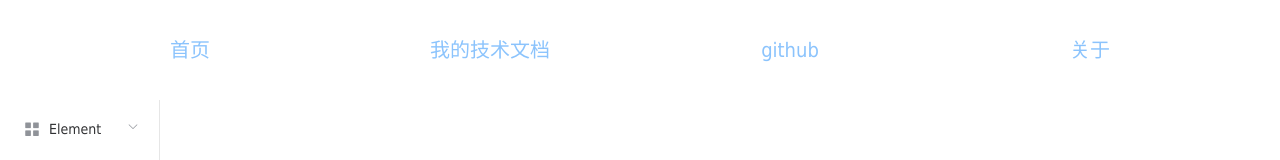
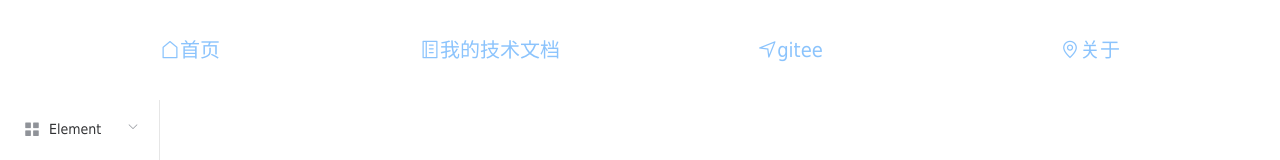
Before and after one commit to raopan2021/Blog, a Vue app: page /#/docs in a window 1280 px wide. Shown: the top 160 px of the page. Built offline with nearby package versions, Linux system fonts and the light colour scheme.

Commit message:
头部添加图标

```diff
--- a/src/components/Header.vue
+++ b/src/components/Header.vue
@@ -3,6 +3,7 @@
     <div class="headRouter">
       <div :class="activeindex == item.id ? 'activeComponent grid-content' : 'grid-content'" v-for="item in routeList"
         :key="item.id" @click="click(item.route, item.id)">
+        <i :class="item.icon"></i>
         <span v-if="item.route">{{ item.name }}</span>
         <span v-else>{{ item.name }}</span>
       </div>
@@ -18,10 +19,10 @@ export default {
       activeindex: null,
       activeComponent: "",
       routeList: [
-        { name: '首页',route: '/home',id: 0 },
-        { name: '我的技术文档',route: '/docs',id: 1 },
-        { name: 'github',id: 2 },
-        { name: '关于',route: '/about',id: 3 },
+        { name: '首页',route: '/home',id: 0,icon: "el-icon-house" },
+        { name: '我的技术文档',route: '/docs',id: 1,icon: "el-icon-notebook-2" },
+        { name: 'gitee',id: 2,icon: "el-icon-position" },
+        { name: '关于',route: '/about',id: 3,icon: "el-icon-location-outline" },
       ]
     }
   },
@@ -33,7 +34,7 @@ export default {
       if (route) {
         this.$router.push({ path: route });
       } else {
-        window.open("https://github.com/raopan2021");
+        window.open("https://gitee.com/raopan2021/blog");
       }
       this.activeindex = index;
       sessionStorage.setItem("activeRoute",this.activeindex)
@@ -69,6 +70,10 @@ export default {
     opacity: .5;
     text-align: center;
 
+    i {
+      color: #1989fa;
+    }
+
     span {
       display: inline-block;
       height: 100px;
--- a/src/docs/git/vue单页面部署.md
+++ b/src/docs/git/vue单页面部署.md
@@ -31,7 +31,7 @@ module.exports = {
 
 > 将项目中**使用了 `/` 开头的绝对路径写法去引用 public 静态资源的 `URI` 改掉**。如果是写在 Html 部分 `<template>...</template>` 里面的，则可以直接将打头的 `/` 去掉，如 `<img src="/img/test.jpg" />` 改为 `<img src="img/test.jpg" />`。如果写在 Css 部分 `<style></style>` 里面的，如 `background: url("/img/test.jpg")`，那你还是把 public 里面对应的资源挪到 asstes 下面吧……因为我也没找到其他解决办法 ε=(´ο｀*)))唉
 
-### 4、注释掉 `/dist
+### 4、`.gitignore`注释掉 /dist
 
 > 因为我们最终部署上去的应用，就在这里面，所以我们必须将它上传到 gitee
 
```
Also changed, not shown: src/docs/node/nvm切换node版本.md (+4 -2 lines), 1 other file (tests, documents, lock files or other folders).
